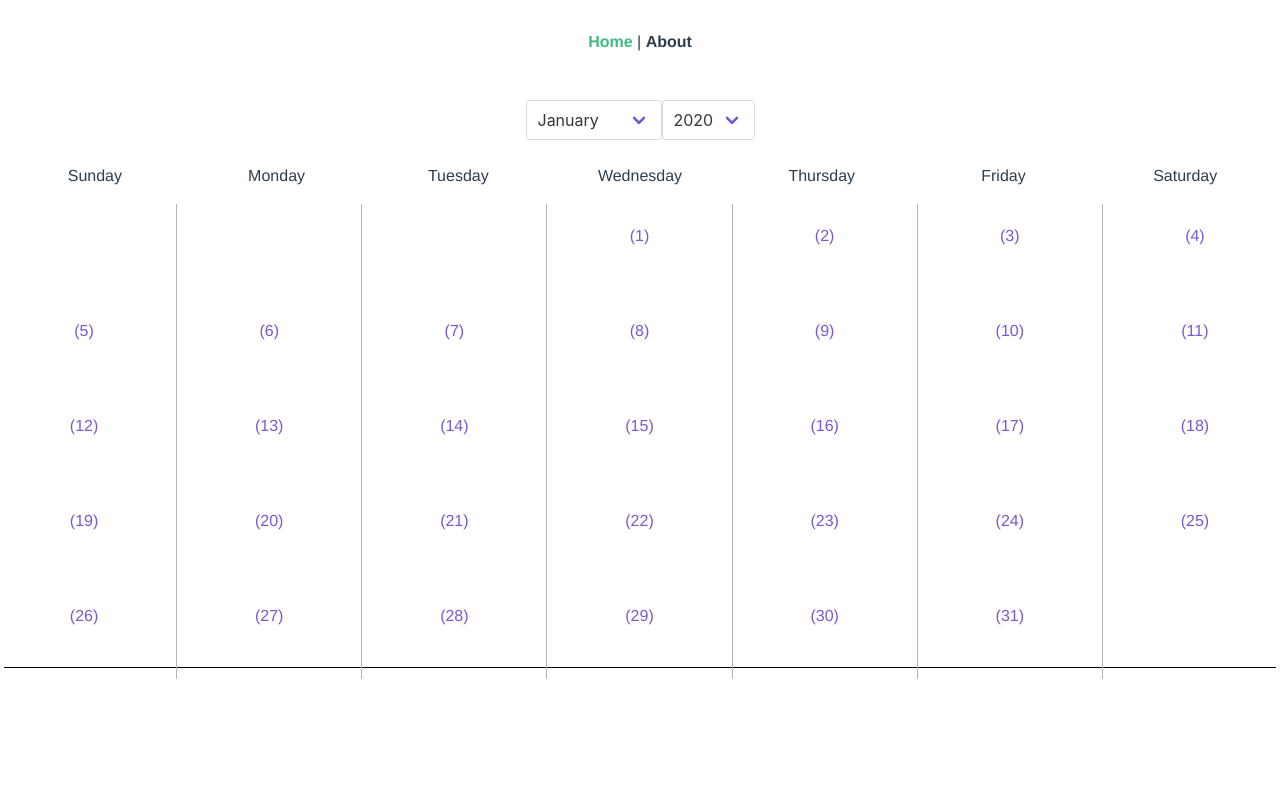
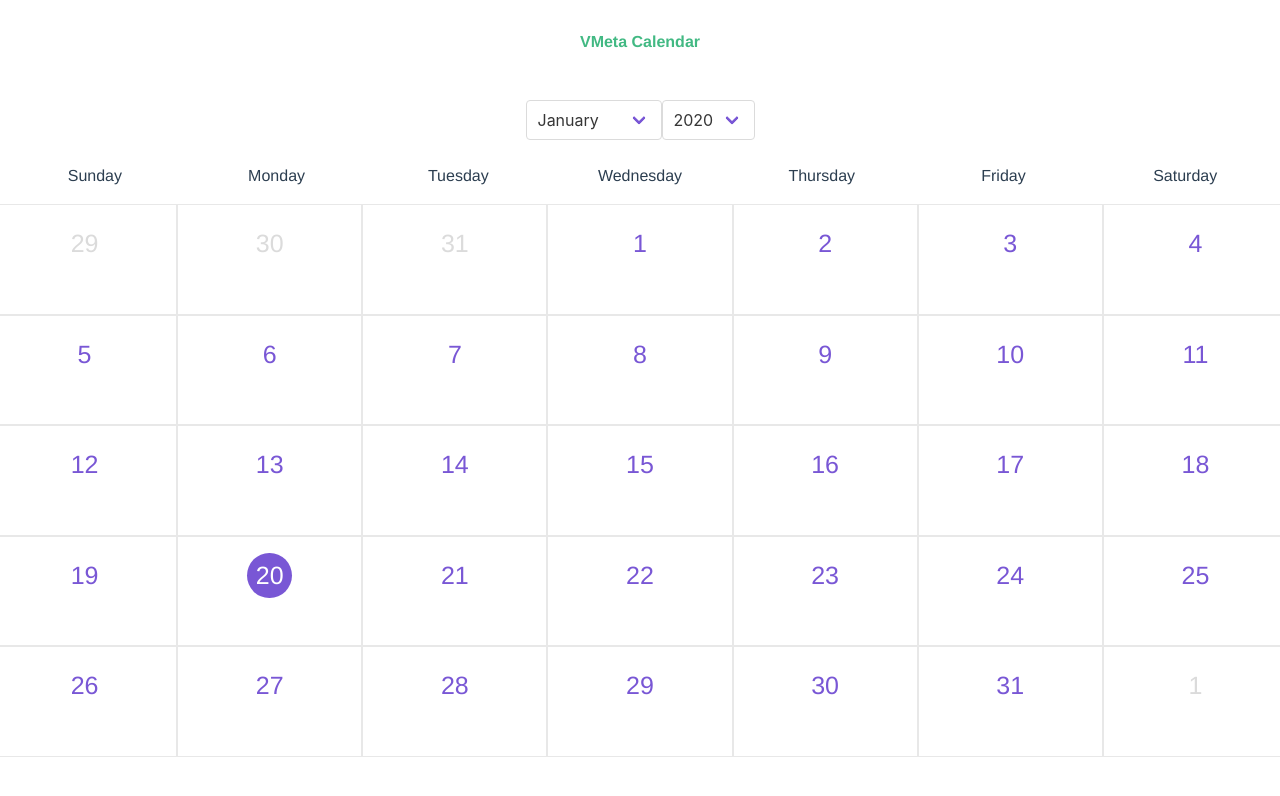
Before and after one commit to Avto9711/vue-calendar, a Vue app: page / in a window 1280 px wide. Shown: the top 796 px of the page. Built offline with nearby package versions, Linux system fonts and the light colour scheme.

Commit message:
design and validations

```diff
--- a/src/App.vue
+++ b/src/App.vue
@@ -1,8 +1,7 @@
 <template>
   <div id="app">
     <div id="nav">
-      <router-link to="/">Home</router-link> |
-      <router-link to="/about">About</router-link>
+      <router-link to="/">VMeta Calendar</router-link>
     </div>
     <router-view/>
   </div>
--- a/src/Models/Activity.ts
+++ b/src/Models/Activity.ts
@@ -10,4 +10,7 @@ export default class Activity {
         this.activityName = null;
         this.activityTime = null;
     }
+    isValid():boolean {
+        return !!this.activityName && !!this.activityTime;
+    }
 }
--- a/src/components/ActivityDetail.vue
+++ b/src/components/ActivityDetail.vue
@@ -1,12 +1,16 @@
 <template>
   <div>
-        <div  @click="isComponentModalActive = true" class="has-text-info see-more-text">See more activities</div>
-
-        <b-modal :active="isComponentModalActive"
+    <div
+      @click="isComponentModalActive = true"
+      class="has-text-info see-more-text"
+    >See more activities</div>
+    <b-modal
+      :active.sync="isComponentModalActive"
       has-modal-card
       trap-focus
       aria-role="dialog"
-                 aria-modal>
+      aria-modal
+     >
       <div class="modal-card" style="width: auto">
         <header class="modal-card-head">
           <p class="modal-card-title">Activites</p>
@@ -17,12 +21,12 @@
             :key="index"
             class="m-t-xs"
             :activityId="activity.activityId"
-                            activityColor="is-danger"
             :activityTime="activity.activityTime"
-                            :activityTitle="activity.activityName"></ActivityTag>
+            :activityTitle="activity.activityName"
+          ></ActivityTag>
 
           <!-- <ActivityTag class="m-t-xs" activityColor="is-danger" activityTime="10:AM" activityTitle="Birthday"></ActivityTag>
-                            <ActivityTag class="m-t-xs" activityColor="is-danger" activityTime="10:AM" activityTitle="Birthday"></ActivityTag> -->
+          <ActivityTag class="m-t-xs" activityColor="is-danger" activityTime="10:AM" activityTitle="Birthday"></ActivityTag>-->
         </section>
         <footer class="modal-card-foot">
           <button class="button" type="button" @click="closeModal()">Close</button>
@@ -33,28 +37,28 @@
 </template>
 
 <script>
-import { Component, Prop, Vue } from 'vue-property-decorator';
+import { Component, Prop, Vue } from "vue-property-decorator";
 
 @Component({
-    components:{
-        ActivityTag: ()=>import("./ActivityTag.vue")
+  components: {
+    ActivityTag: () => import("./ActivityTag.vue")
   }
 })
-export default class ActivityDetail extends Vue  {
+export default class ActivityDetail extends Vue {
   @Prop() activites;
-    isComponentModalActive = false
-    constructor(){
-        super()
+  isComponentModalActive = false;
+  constructor() {
+    super();
   }
 
-    closeModal(){
-        this.isComponentModalActive = false
+  closeModal() {
+    this.isComponentModalActive = false;
   }
 }
 </script>
 
 <style scoped >
-   .see-more-text{
+.see-more-text {
   cursor: pointer;
 }
 </style>
--- a/src/components/ActivityTag.vue
+++ b/src/components/ActivityTag.vue
@@ -1,11 +1,11 @@
 <template>
-    <div>
+    <div class="field">
         <b-tag
             :type="activityColor"
             attached
             closable
             @close="closeTag()"
-            aria-close-label="Close tag">
+            aria-close-label="Close">
             {{truncateText ? activityTitle.substring(0,15) + '... '+  '- ' +  hourFormated  : activityTitle +" - "+ hourFormated }}
 
         </b-tag>
@@ -24,7 +24,7 @@ import {REMOVE_ACTIVITY} from "../Constants";
         },
         activityColor:{
             type:String,
-            default:"is-warning"
+            default:"is-primary"
         },
         truncateText:{
             type:Boolean,
--- a/src/components/Calendar.vue
+++ b/src/components/Calendar.vue
@@ -78,7 +78,5 @@ export default class Calendar extends Vue {
 </script>
 
 <style scoped>
-.border-buttom-black {
-  border-bottom: 1px solid black;
-}
+
 </style>
--- a/src/components/CalendarRow.vue
+++ b/src/components/CalendarRow.vue
@@ -1,8 +1,8 @@
 <template>
   <div class="m-t-md">
     <div class="columns seven-cols is-multiline">
-      <div :key="day.dateId" v-for="day in calendarDays" class="column is-1 right-border-gray">
-        <CalendarTile v-if="day.day != 0" :calendarNumber="day.day" :dateId="day.dateId" ></CalendarTile>
+      <div :key="day.dateId" v-for="day in calendarDays" class="column is-1 border-gray">
+        <CalendarTile v-if="day.day != 0" :calendarNumber="day.day" :dateId="day.dateId" :isDiffMonth="day.isDiffMonth"></CalendarTile>
       </div>
     </div>
   </div>
@@ -21,16 +21,22 @@ export default class CalendarRow extends Vue {
   constructor() {
     super();
   }
-
+  get currentDay() {
+    return new Date().getDay();
+  }
   get calendarDays() {
     var days: any = [];
     let firstDdayNumber = this.days[0].getDay();
+    var firstDay = this.days[0];
 
-    for (let i = 0;  i < firstDdayNumber; i++) {
-      days.push({ day: 0, dateId: "0-" + i });
+    for (let i = firstDdayNumber ; i > 0; i--) {
+      var lastDate = new Date(firstDay);
+      lastDate.setDate(firstDay.getDate() - i);
+
+      days.push({ day: lastDate.getDate(), dateId: lastDate.toString(), isDiffMonth : true });
     }
 
-    days =  days.concat(
+    days = days.concat(
       this.days.map(x => {
         return {
           day: x.getDate(),
@@ -38,6 +44,17 @@ export default class CalendarRow extends Vue {
         };
       })
     );
+    let lastDay= this.days[this.days.length-1];
+    let lastDayNumber = lastDay.getDay();
+    let startDays = 7 - (lastDayNumber + 1);
+
+     for (let i = 1 ; i <= startDays; i++) {
+      var lastDate = new Date(lastDay);
+      lastDate.setDate(lastDate.getDate() + i);
+
+      days.push({ day: lastDate.getDate(), dateId: lastDate.toString(), isDiffMonth : true });
+    }
+
     return days;
   }
 }
--- a/src/components/CalendarTile.vue
+++ b/src/components/CalendarTile.vue
@@ -2,7 +2,7 @@
   <div class>
     <div class="is-inline-block m-b-md w-100">
       <!-- <span class=" has-text-link	 calendar-number has-text-left is-pulled-left p-xs m-t-xs" >(27)</span> -->
-      <NewActivity :dateId="dateId" :calendarNumber="calendarNumber"></NewActivity>
+      <NewActivity :dateId="dateId" :calendarNumber="calendarNumber" :isDiffMonth="isDiffMonth"></NewActivity>
     </div>
 
     <div class="columns is-centered is-multiline">
@@ -11,10 +11,10 @@
           truncateText
           :key="index"
           :activityId="activity.activityId"
-          activityColor="is-danger"
           :activityTime="activity.activityTime"
           :activityTitle="activity.activityName"
           class="m-l-lg p-t-none"
+
         ></ActivityTag>
       </div>
       <!-- <div class="column is-12 p-t-none">
@@ -41,6 +41,7 @@ import Activity from "../Models/Activity";
 export default class CalendarTile extends Vue {
   @Prop() calendarNumber!: number;
   @Prop() dateId!: string;
+  @Prop() isDiffMonth!: boolean;
 
   constructor() {
     super();
@@ -53,6 +54,8 @@ export default class CalendarTile extends Vue {
   get twoFirstTwoTags(){
       return this.tagsByDateId.slice(0,2);
   }
+
+
 }
 </script>
 <style scoped>
--- a/src/components/NewActivity.vue
+++ b/src/components/NewActivity.vue
@@ -1,17 +1,26 @@
 <template>
   <div>
-        <span @click="openModal()" class="has-text-link calendar-number has-text-left is-pulled-left p-xs m-t-xs" >({{calendarNumber}})</span>
-        <b-modal :active="isComponentModalActive"
+    <span
+      @click="openModal()"
+      :class="{
+          'has-background-primary has-text-white':isCurrentDay,
+          'has-text-grey-lighter':isDiffMonth
+          }"
+      class="calendar-number has-text-centered is-pulled-left p-xs m-t-xs"
+    >{{calendarNumber}}</span>
+    <b-modal
+      :active.sync="isComponentModalActive"
       has-modal-card
       trap-focus
       aria-role="dialog"
-                    aria-modal>
-                    <div class="modal-card" >
+      aria-modal
+    >
+      <div class="modal-card">
         <header class="modal-card-head">
           <p class="modal-card-title">Add new Activity</p>
         </header>
         <section class="modal-card-body">
-                            <b-field  label="Activity name">
+          <b-field label="Activity name">
             <b-input v-model="model.activityName"></b-input>
           </b-field>
           <b-field label="Select activity time">
@@ -20,67 +29,91 @@
               placeholder="Click to select..."
               icon="clock"
               v-model="model.activityTime"
-                                    hour-format="24">
-                                </b-timepicker>
+              hour-format="24"
+            ></b-timepicker>
           </b-field>
         </section>
         <footer class="modal-card-foot is-pulled-right">
-                        <button type="is-primary" class="button"  @click="addNewActivity">Save</button>
+          <b-button type="is-primary" @click="validate">Save</b-button>
           <button class="button" type="button" @click="isComponentModalActive = false">Close</button>
         </footer>
       </div>
     </b-modal>
-
-
   </div>
 </template>
 <script>
-import { Component, Vue } from 'vue-property-decorator';
-import {ADD_ACTIVITY} from "../Constants";
+import { Component, Vue } from "vue-property-decorator";
+import { ADD_ACTIVITY } from "../Constants";
 import Activity from "../Models/Activity";
 
 @Component({
-    props:{
-        calendarNumber:{
-            type:Number,
-            required:true
+  props: {
+    calendarNumber: {
+      type: Number,
+      required: true
     },
-        dateId:{
-            type:String,
-            required:true
+    dateId: {
+      type: String,
+      required: true
+    },
+    isDiffMonth: {
+      type: Boolean,
+      required: false
     }
   }
 })
 export default class NewActivity extends Vue {
-    constructor(){
-        super()
+  constructor() {
+    super();
   }
   model = new Activity();
-    isComponentModalActive = false
+  isComponentModalActive = false;
 
-    openModal(){
-        this.isComponentModalActive = true
+  openModal() {
+    this.isComponentModalActive = true;
   }
-
-    addNewActivity(){
+  validate() {
+    if (this.model.isValid()) {
+      this.addNewActivity();
+    } else {
+      this.$buefy.toast.open({
+        message: "Please check required fields",
+        type: "is-danger"
+      });
+    }
+  }
+  addNewActivity() {
     this.model.dateId = this.dateId;
     this.model.activityId = new Date().toGMTString();
-        this.$store.dispatch(ADD_ACTIVITY,this.model).then(()=>{
+    this.$store.dispatch(ADD_ACTIVITY, this.model).then(() => {
       this.model = new Activity();
       this.$buefy.toast.open({
-                message: 'Activity added successfully',
-                type: 'is-success'
-            })
+        message: "Activity added successfully",
+        type: "is-success"
       });
+    });
+  }
+  get isCurrentDay() {
+    return (
+      new Date().toLocaleDateString() ===
+      new Date(this.dateId).toLocaleDateString()
+    );
   }
 }
 </script>
 
 <style scoped >
-    .modal-card-body{
-        overflow:initial;
+.modal-card-body {
+  overflow: initial;
 }
-    /* .height-fixed {
-        height: 500px;
-    } */
+.calendar-number {
+  width: 45px;
+  border-radius: 50%;
+  font-size: 25px;
+  color: #7957d5;
+}
+.calendar-number:hover {
+  cursor: pointer;
+  background-color: #e8e8e8;
+}
 </style>
--- a/src/scss/spacing.scss
+++ b/src/scss/spacing.scss
@@ -46,8 +46,8 @@ $positions: (
 .w-100{
     widows: 100%;
 }
-.right-border-gray{
-    border-right: 1px solid hsl(0, 0%, 71%);
+.border-gray{
+    border: 0.5px solid #e8e8e8;
 }
 
 @import url(https://use.fontawesome.com/releases/v5.2.0/css/all.css);
```
Lines whose indentation alone changed are shown as unchanged.
